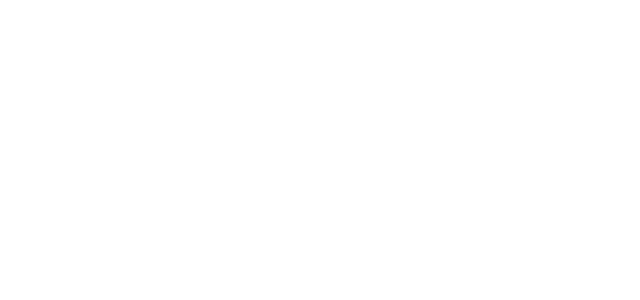
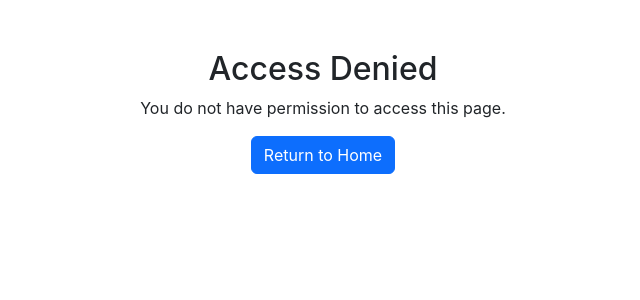
Before and after one commit to sickcrash/Filiera360, a React (Create React App) app in the folder product-tracking/: page /access-denied in a window 1280 px wide. Before the commit this address had no page. Shown: the top 300 px of the page, without its empty margins (317-957 px from the left). Built offline with nearby package versions, Linux system fonts and the light colour scheme; the HTML template or start-up script is replaced by a standard one.

Commit message:
implement protected route for role and test for redirect access denied component when open component or use funcionality

```diff
--- a/product-tracking/src/Account.js
+++ b/product-tracking/src/Account.js
@@ -6,10 +6,12 @@ const Account = ({ setIsLoggedIn }) => {
   const navigate = useNavigate();
   const [manufacturer, setManufacturer] = useState('');
   const [email, setEmail] = useState('');
+  const [role, setRole] = useState('');
 
   useEffect(() => {
     setManufacturer(localStorage.getItem("manufacturer"));
     setEmail(localStorage.getItem("email"));
+    setRole(localStorage.getItem("role"));
   }, []);
 
   const handleLogout = () => {
@@ -39,6 +41,9 @@ const Account = ({ setIsLoggedIn }) => {
                 <h4 style={{ textAlign: "center", fontWeight: "lighter" }}>
                   email: <b>{email}</b>
                 </h4>
+                <h4 style={{ textAlign: "center", fontWeight: "lighter" }}>
+                  role: <b>{role}</b>
+                </h4>
                 <hr/>
                 <Button onClick={handleForgotPassword} className="btn btn-secondary w-100" >
                   Reset password
--- a/product-tracking/src/App.js
+++ b/product-tracking/src/App.js
@@ -8,6 +8,8 @@ import ScanProduct from "./ScanProduct";
 import Navbar from "./components/Navbar";
 import ForgotPassword from "./components/ForgotPassword";
 import ResetPassword from "./components/ResetPassword";
+import AccessDenied from "./components/AccessDenied";
+import ProtectedRoute from "./components/ProtectedRoute";
 
 function App() {
   const [isLoggedIn, setIsLoggedIn] = useState(false);
@@ -31,9 +33,10 @@ function App() {
         <Route path="/login" element={isLoggedIn ? <Navigate to="/add-product" /> : <Login setIsLoggedIn={setIsLoggedIn} />} />
         <Route path="/signup" element={isLoggedIn ? <Navigate to="/add-product" /> : <SignUp />} />
         <Route path="/add-product" element={isLoggedIn ? <AddProduct /> : <Navigate to="/login" />} />
-        <Route path="/scan-product" element={<ScanProduct />} />
+      { <Route path="/scan-product" element={<ProtectedRoute allowedRoles={["producer", "operator"]}><ScanProduct /></ProtectedRoute>}/> }
         <Route path="/account" element={isLoggedIn ? <Account setIsLoggedIn={setIsLoggedIn} /> : <Navigate to="/login" />} />
         <Route path="/" element={<Navigate to={isLoggedIn ? "/add-product" : "/login"} />} />
+        <Route path="/access-denied" element={<AccessDenied />} />
       </Routes>
     </Router>
   );
--- /dev/null
+++ b/product-tracking/src/components/AccessDenied.js
@@ -0,0 +1,18 @@
+import React from "react";
+import { useNavigate } from "react-router-dom";
+
+const AccessDenied = () => {
+  const navigate = useNavigate();
+
+  return (
+    <div style={{ textAlign: "center", padding: "50px" }}>
+      <h2>Access Denied</h2>
+      <p>You do not have permission to access this page.</p>
+      <button className="btn btn-primary" onClick={() => navigate("/")}>
+        Return to Home
+      </button>
+    </div>
+  );
+};
+
+export default AccessDenied;
--- a/product-tracking/src/components/Login.js
+++ b/product-tracking/src/components/Login.js
@@ -20,6 +20,8 @@ const Login = ({ setIsLoggedIn }) => {
       localStorage.setItem("token", data.access_token);
       localStorage.setItem("manufacturer", data.manufacturer);
       localStorage.setItem("email", data.email);
+      localStorage.setItem("role", data.role);
+
       setIsLoggedIn(true);
       setMessage("Login successful!");
       navigate("/");
--- a/product-tracking/src/components/ProductList.js
+++ b/product-tracking/src/components/ProductList.js
@@ -218,12 +218,19 @@ const ProductList = ({ onProductSelect }) => {
                   id="itemCode"
                   placeholder="Enter product Item Code"
                 />
-                <input
+               <input
                   type="file"
                   id="uploader"
                   onChange={handleImageUpload}
                   onError={handleError}
-                  onClick={() => setShowCamera(false)}
+                  onClick={(e) => {
+                    const userRole = localStorage.getItem("role");
+
+                    if (userRole !== "producer") {
+                      e.preventDefault();
+                      window.location.href = "/access-denied";
+                    }
+                  }}
                   style={{ display: 'none' }}
                 />
                 <label
--- /dev/null
+++ b/product-tracking/src/components/ProtectedRoute.js
@@ -0,0 +1,14 @@
+import React from "react";
+import { Navigate } from "react-router-dom";
+
+const ProtectedRoute = ({ allowedRoles, children }) => {
+  const userRole = localStorage.getItem("role");
+
+  if (!userRole || !allowedRoles.includes(userRole)) {
+    return <Navigate to="/access-denied" replace />;
+  }
+
+  return children;
+};
+
+export default ProtectedRoute;
```
